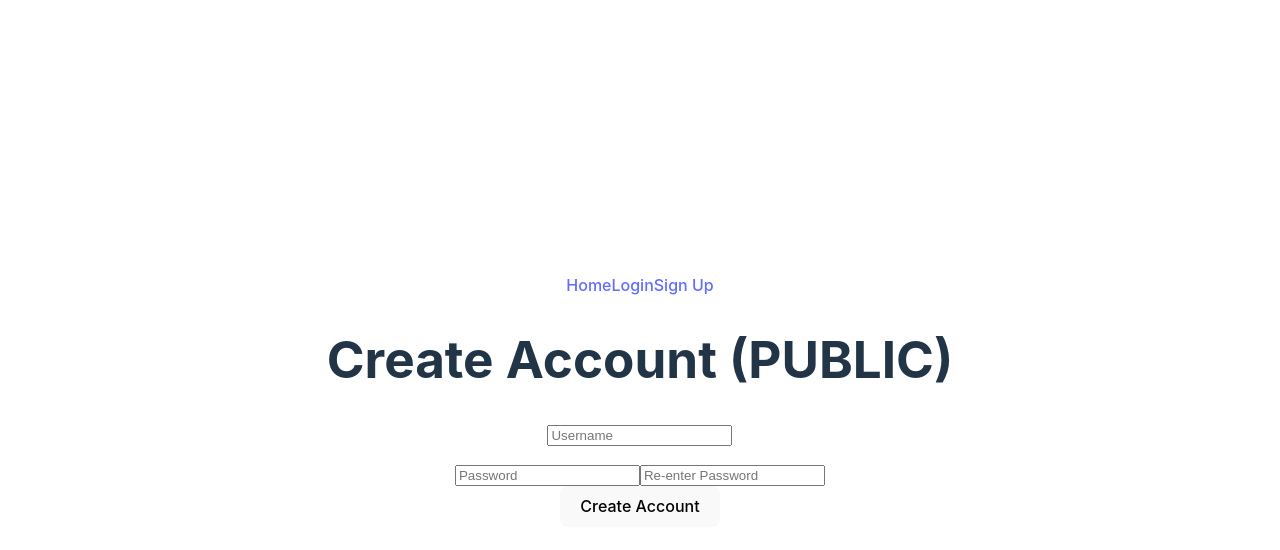
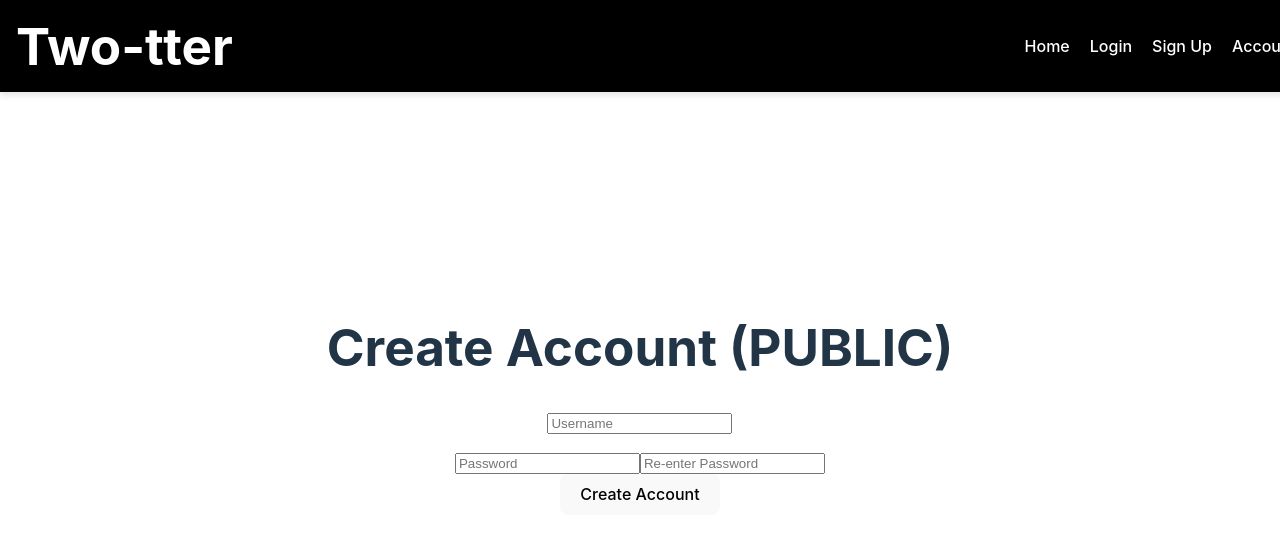
Before and after one commit to nickwhite98/Twotter, a React (Vite) app in the folder client/: page /signup in a window 1280 px wide. Shown: the top 550 px of the page. Built offline with nearby package versions, Linux system fonts and the light colour scheme; no server answers.

Commit message:
added dynamic route for account page, with no real functionality yet. Need to fix bug of get auth/status when user is not logged in and refreshes page.

```diff
--- a/client/src/App.css
+++ b/client/src/App.css
@@ -1,7 +1,7 @@
 #root {
   max-width: 1280px;
   margin: 0 auto;
-  padding: 2rem;
+
   text-align: center;
 }
 
@@ -13,6 +13,41 @@
 
 .spinning-logo {
   animation: logo-spin infinite 20s linear;
+}
+
+.main-content {
+  display: block;
+  padding-top: 80px; /* Adjust based on your navbar height */
+}
+
+.nav {
+  width: 100%;
+  position: fixed;
+  top: 0;
+  left: 0;
+  background-color: #000000;
+  color: white;
+  padding: 16px;
+  box-shadow: 0 4px 6px rgba(0, 0, 0, 0.1);
+  display: flex;
+  justify-content: space-between;
+  align-items: center;
+  height: 60px;
+  z-index: 100; /* Increase if needed */
+}
+
+.nav-links {
+  display: flex; /* Makes the links align in a row */
+  gap: 20px; /* Adds space between links */
+}
+
+.nav-links a {
+  text-decoration: none;
+  color: white;
+}
+
+.nav-links a:hover {
+  color: #d1d5db;
 }
 
 @keyframes logo-spin {
--- a/client/src/App.jsx
+++ b/client/src/App.jsx
@@ -5,13 +5,17 @@ import {
   useNavigate,
   Route,
   Link,
+  useParams,
 } from "react-router-dom";
+
+//Import pages
 import Home from "./pages/Home";
 import Login from "./pages/Login";
 import NotFound from "./pages/NotFound";
 import ProtectedRoute from "./ProtectedRoutes.jsx";
 import { AuthProvider, AuthContext } from "./AuthProvider.jsx";
 import { SignUp } from "./pages/Signup.jsx";
+import Account from "./pages/Account.jsx";
 
 function App() {
   return (
@@ -30,6 +34,14 @@ function App() {
               </ProtectedRoute>
             }
           />
+          <Route
+            path="/account/:username"
+            element={
+              <ProtectedRoute>
+                <Account />
+              </ProtectedRoute>
+            }
+          />
           <Route path="*" element={<NotFound />} />
         </Routes>
       </AuthProvider>
@@ -42,15 +54,19 @@ const Navigation = (props) => {
   const { onLogout } = useContext(AuthContext);
 
   return (
-    <nav>
+    <nav className="nav">
+      <h1>Two-tter</h1>
+      <div className="nav-links">
         <Link to="home">Home</Link>
         <Link to="/login">Login</Link>
         <Link to="/signup">Sign Up</Link>
+        <Link to={`/account/${token.username}`}>Account</Link>
         {token && (
-        <button type="button" onClick={onLogout}>
+          <button className="nav-links" type="button" onClick={onLogout}>
             Sign Out
           </button>
         )}
+      </div>
     </nav>
   );
 };
--- a/client/src/AuthProvider.jsx
+++ b/client/src/AuthProvider.jsx
@@ -14,7 +14,7 @@ const AuthProvider = ({ children }) => {
 
   const checkIfLoggedIn = async function () {
     const token = await api.get("/auth/status");
-    setToken(token.data.userID);
+    setToken(token.data);
     navigate("/home");
   };
 
@@ -28,7 +28,7 @@ const AuthProvider = ({ children }) => {
         username: username,
         password: password,
       });
-      setToken(token.data.userID);
+      setToken(token.data);
       navigate("/home");
     } catch (error) {
       console.log(error || "login failed");
--- /dev/null
+++ b/client/src/pages/Account.jsx
@@ -0,0 +1,17 @@
+import { useState, useEffect, useContext } from "react";
+import { AuthContext } from "../AuthProvider.jsx";
+import "../App.css";
+import api from "../api.jsx";
+import { useParams } from "react-router-dom";
+
+function Account() {
+  const { token } = useContext(AuthContext);
+  const { username } = useParams();
+  return (
+    <>
+      <h1>User Page for {username}</h1>
+    </>
+  );
+}
+
+export default Account;
--- a/client/src/pages/Home.jsx
+++ b/client/src/pages/Home.jsx
@@ -14,6 +14,8 @@ import {
 
 function Home() {
   const { token } = useContext(AuthContext);
+  const userID = token.userID;
+  const username = token.username;
   const [notes, setNotes] = useState([]);
   const fetchNotes = async function () {
     const notesData = await api.get("/notes");
@@ -24,9 +26,9 @@ function Home() {
     fetchNotes();
   }, []);
 
-  console.log(token);
   return (
     <>
+      <div className="main-content">
         <div>
           <a
             href="https://github.com/nickwhite98?tab=repositories"
@@ -58,6 +60,7 @@ function Home() {
             })}
         </div>
         <p className="read-the-docs"></p>
+      </div>
     </>
   );
 }
--- a/client/src/pages/Signup.jsx
+++ b/client/src/pages/Signup.jsx
@@ -5,11 +5,12 @@ function SignUp() {
   const [username, setUsername] = useState("");
   const [password, setPassword] = useState("");
   const [reEnterPassword, setreEnterPassword] = useState("");
-  const [userAvailable, setUserAvailable] = useState("OG");
+  const [userAvailableMsg, setUserAvailableMsg] = useState("");
+  const [isUserAvailable, setIsUserAvailable] = useState("");
 
   useEffect(() => {
     if (!username) {
-      setUserAvailable("");
+      setUserAvailableMsg("");
       return;
     } // don't check empty username input
 
@@ -22,27 +23,31 @@ function SignUp() {
 
   const handleSubmit = async function (e) {
     e.preventDefault();
-    if (password === reEnterPassword) {
+    if (password !== reEnterPassword || password === "") {
+      alert("Passwords do not match, please try again");
+      setPassword("");
+      setreEnterPassword("");
+    } else if (!isUserAvailable) {
+      alert("Username is not available");
+    } else {
       const response = await api.post("/user", {
         username: username,
         password: password,
       });
-    } else {
-      alert("Passwords do not match, please try again");
-      setPassword("");
-      setreEnterPassword("");
     }
   };
-
   const checkUsernameAvailable = async function () {
     console.log(`I checked ${username}`);
     const response = await api.post("/userexist", {
       username: username,
     });
     if (response.data.userExist) {
-      setUserAvailable(`Username: ${username} is not available`);
+      setUserAvailableMsg(`Username: ${username} is not available`);
+      setIsUserAvailable(false);
+      console.log("user isn't allowed", isUserAvailable);
     } else {
-      setUserAvailable(`Username: ${username} is Available!`);
+      setUserAvailableMsg(`Username: ${username} is Available!`);
+      setIsUserAvailable(true);
     }
     console.log(response.data.userExist);
   };
@@ -50,7 +55,7 @@ function SignUp() {
   return (
     <>
       <h1>Create Account (PUBLIC)</h1>
-      <form onSubmit={checkUsernameAvailable}>
+      <form onSubmit={handleSubmit}>
         <div>
           <input
             type=""
@@ -62,7 +67,7 @@ function SignUp() {
             onBlur={(e) => (e.target.placeholder = "Username")}
             placeholder="Username"
           />
-          <p>{userAvailable}</p>
+          <p>{userAvailableMsg}</p>
           <input
             value={password}
             onChange={(e) => {
```
Also changed, not shown: 1 other file (tests, documents, lock files or other folders). Lines whose indentation alone changed are shown as unchanged.
